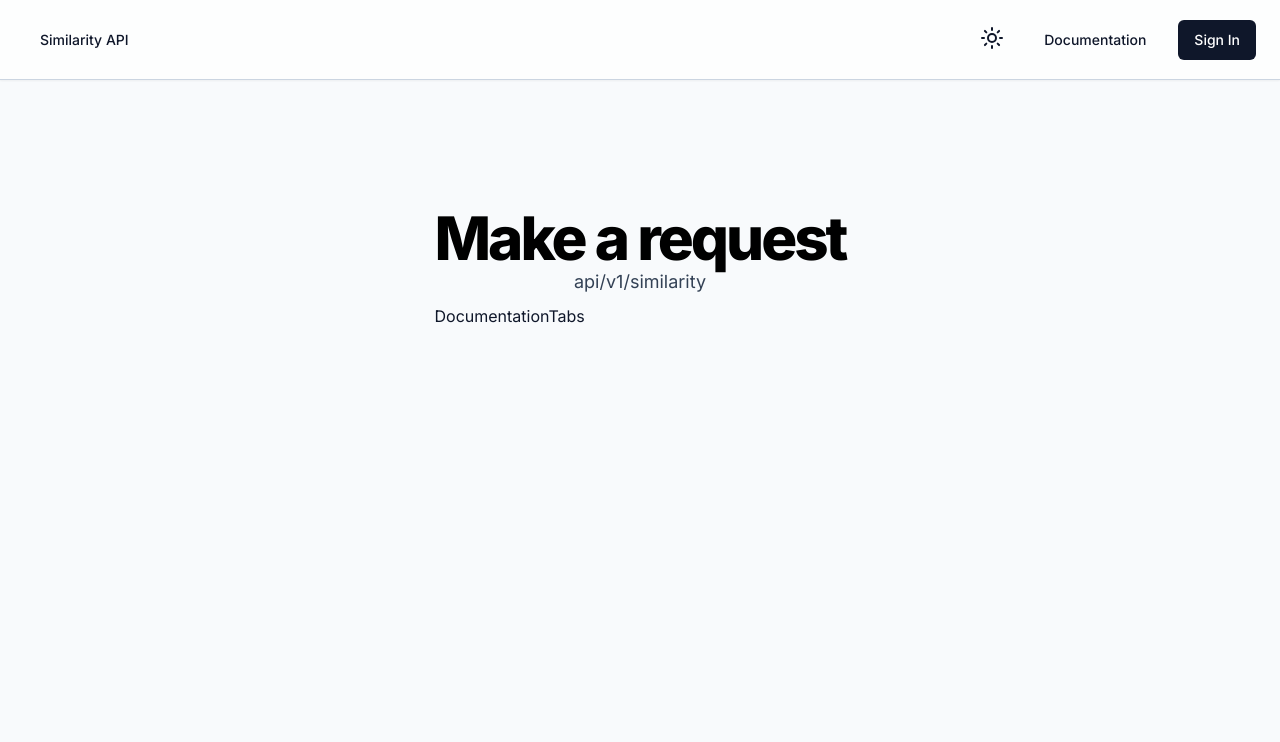
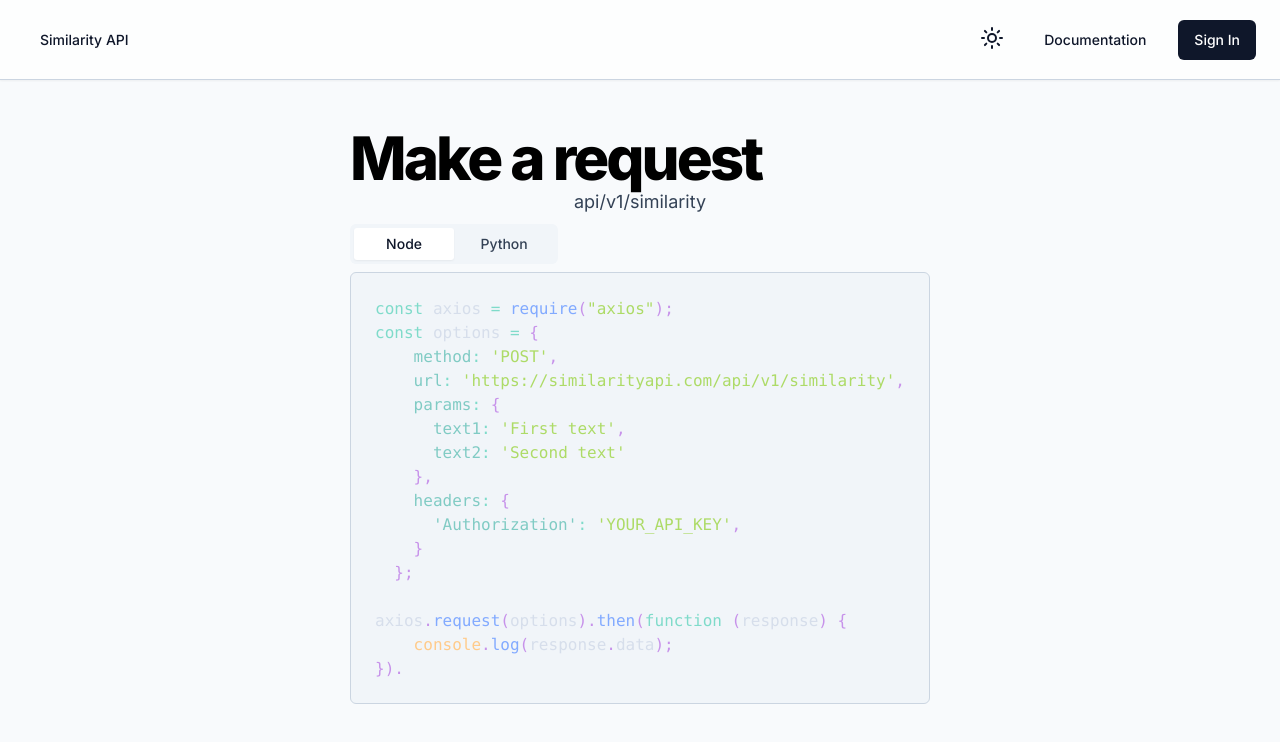
Before and after one commit to liaHi19/Similarity, a Next.js app: page /documentation in a window 1280 px wide. Shown: the top 742 px of the page. Built offline with nearby package versions, Linux system fonts and the light colour scheme; no server answers.

Commit message:
[#13] Add Code Component

```diff
--- a/src/app/(docs)/documentation/layout.tsx
+++ b/src/app/(docs)/documentation/layout.tsx
@@ -5,7 +5,7 @@
 }
 
 const Layout: FC<layoutProps> = ({ children }) => {
-  return <section className="pt-20">{children}</section>;
+  return <section className="py-10">{children}</section>;
 };
 
 export default Layout;
--- /dev/null
+++ b/src/components/Code.tsx
@@ -0,0 +1,80 @@
+"use client";
+import { FC, useEffect, useState } from "react";
+import { useTheme } from "next-themes";
+
+import Highlight, { defaultProps, type Language } from "prism-react-renderer";
+import lightTheme from "prism-react-renderer/themes/nightOwlLight";
+import darkTheme from "prism-react-renderer/themes/nightOwl";
+
+interface CodeProps {
+  code: string;
+  show: boolean;
+  language: Language;
+  animated?: boolean;
+  animationDelay?: number;
+}
+
+const Code: FC<CodeProps> = ({
+  code,
+  language,
+  show,
+  animated,
+  animationDelay,
+}) => {
+  const [text, setText] = useState(animated ? "" : code);
+  const { theme: applicationTheme } = useTheme();
+
+  useEffect(() => {
+    if (show && animated) {
+      let i = 0;
+      const timer = setTimeout(() => {
+        const intervalId = setInterval(() => {
+          setText(code.slice(0, i));
+          i++;
+        }, 15);
+
+        if (i > code.length) {
+          clearInterval(intervalId);
+        }
+      }, animationDelay || 150);
+
+      return () => clearTimeout(timer);
+    }
+  }, [show, animated, animationDelay]);
+
+  const lines = text.split(/\r\n|\r|\n/).length;
+  const theme = applicationTheme === "light" ? lightTheme : darkTheme;
+
+  return (
+    <Highlight {...defaultProps} code={text} language={language} theme={theme}>
+      {({ className, tokens, getLineProps, getTokenProps }) => (
+        <pre
+          className={
+            className +
+            "transition-all w-fit bg-transparent duration-100 py-0 no-scrollbar"
+          }
+          style={{
+            maxHeight: show ? lines * 24 : 0,
+            opacity: show ? 1 : 0,
+          }}
+        >
+          {tokens.map((line, i) => {
+            // eslint-disable-next-line no-unused-vars
+            const { key, ...rest } = getLineProps({ line, key: i });
+            return (
+              <div key={`line-${i}`} style={{ position: "relative" }} {...rest}>
+                {line.map((token, index) => {
+                  // eslint-disable-next-line no-unused-vars
+                  const { key, ...props } = getTokenProps({ token, i });
+                  return <span key={index} {...props} />;
+                })}
+              </div>
+            );
+          })}
+        </pre>
+      )}
+    </Highlight>
+  );
+};
+
+export default Code;
--- a/src/components/DocumentationTabs.tsx
+++ b/src/components/DocumentationTabs.tsx
@@ -1,7 +1,32 @@
 import { FC } from "react";
+import SimpleBar from "simplebar-react";
+
+import { Tabs, TabsContent, TabsList, TabsTrigger } from "@/ui/Tabs";
+import Code from "./Code";
+
+import { nodejs, python } from "@/helpers/documentation-code";
 
 const DocumentationTabs: FC = () => {
-  return <div>DocumentationTabs</div>;
+  return (
+    <Tabs defaultValue="nodejs" className="max-w-2xl w-full">
+      <TabsList>
+        <TabsTrigger value="nodejs">Node</TabsTrigger>
+        <TabsTrigger value="python">Python</TabsTrigger>
+      </TabsList>
+      <TabsContent value="nodejs">
+        {
+          /* <SimpleBar></SimpleBar> */
+          <Code language="javascript" code={nodejs} show animated />
+        }
+      </TabsContent>
+      <TabsContent value="python">
+        {
+          /* <SimpleBar></SimpleBar> */
+          <Code language="python" code={python} show animated />
+        }
+      </TabsContent>
+    </Tabs>
+  );
 };
 
 export default DocumentationTabs;
--- /dev/null
+++ b/src/components/ui/Tabs.tsx
@@ -0,0 +1,55 @@
+"use client";
+
+import * as React from "react";
+import * as TabsPrimitive from "@radix-ui/react-tabs";
+
+import { cn } from "@/lib/utils";
+
+const Tabs = TabsPrimitive.Root;
+
+const TabsList = React.forwardRef<
+  React.ElementRef<typeof TabsPrimitive.List>,
+  React.ComponentPropsWithoutRef<typeof TabsPrimitive.List>
+>(({ className, ...props }, ref) => (
+  <TabsPrimitive.List
+    ref={ref}
+    className={cn(
+      "inline-flex items-center justify-center rounded-md bg-slate-100 p-1 dark:bg-slate-800",
+      className
+    )}
+    {...props}
+  />
+));
+TabsList.displayName = TabsPrimitive.List.displayName;
+
+const TabsTrigger = React.forwardRef<
+  React.ElementRef<typeof TabsPrimitive.Trigger>,
+  React.ComponentPropsWithoutRef<typeof TabsPrimitive.Trigger>
+>(({ className, ...props }, ref) => (
+  <TabsPrimitive.Trigger
+    className={cn(
+      "inline-flex min-w-[100px] items-center justify-center rounded-[0.185rem] px-3 py-1.5  text-sm font-medium text-slate-700 transition-all  disabled:pointer-events-none disabled:opacity-50 data-[state=active]:bg-white data-[state=active]:text-slate-900 data-[state=active]:shadow-sm dark:text-slate-200 dark:data-[state=active]:bg-slate-900 dark:data-[state=active]:text-slate-100",
+      className
+    )}
+    {...props}
+    ref={ref}
+  />
+));
+TabsTrigger.displayName = TabsPrimitive.Trigger.displayName;
+
+const TabsContent = React.forwardRef<
+  React.ElementRef<typeof TabsPrimitive.Content>,
+  React.ComponentPropsWithoutRef<typeof TabsPrimitive.Content>
+>(({ className, ...props }, ref) => (
+  <TabsPrimitive.Content
+    className={cn(
+      "mt-2 rounded-md border border-slate-300 bg-slate-100 p-6 dark:border-slate-700 dark:bg-slate-900",
+      className
+    )}
+    {...props}
+    ref={ref}
+  />
+));
+TabsContent.displayName = TabsPrimitive.Content.displayName;
+
+export { Tabs, TabsList, TabsTrigger, TabsContent };
--- /dev/null
+++ b/src/helpers/documentation-code.ts
@@ -0,0 +1,37 @@
+export const nodejs = `const axios = require("axios");
+const options = {
+    method: 'POST',
+    url: 'https://similarityapi.com/api/v1/similarity',
+    params: {
+      text1: 'First text',
+      text2: 'Second text'
+    },
+    headers: {
+      'Authorization': 'YOUR_API_KEY',
+    }
+  };
+
+axios.request(options).then(function (response) {
+    console.log(response.data);
+}).catch(function (error) {
+    console.error(error);
+});`;
+
+export const python = `import requests
+url = 'https://similarityapi.com/api/v1/similarity'
+api_key = 'YOUR_API_KEY'
+text1 = 'First text'
+text2 = 'Second text'
+headers = {
+    'Authorization': api_key
+}
+payload = {
+    'text1': text1,
+    'text2': text2
+}
+response = requests.post(url, headers=headers, json=payload)
+if response.status_code == 200:
+    data = response.json()
+    print(data)
+else:
+    print(f'Request failed with status code {response.status_code}')`;
```
